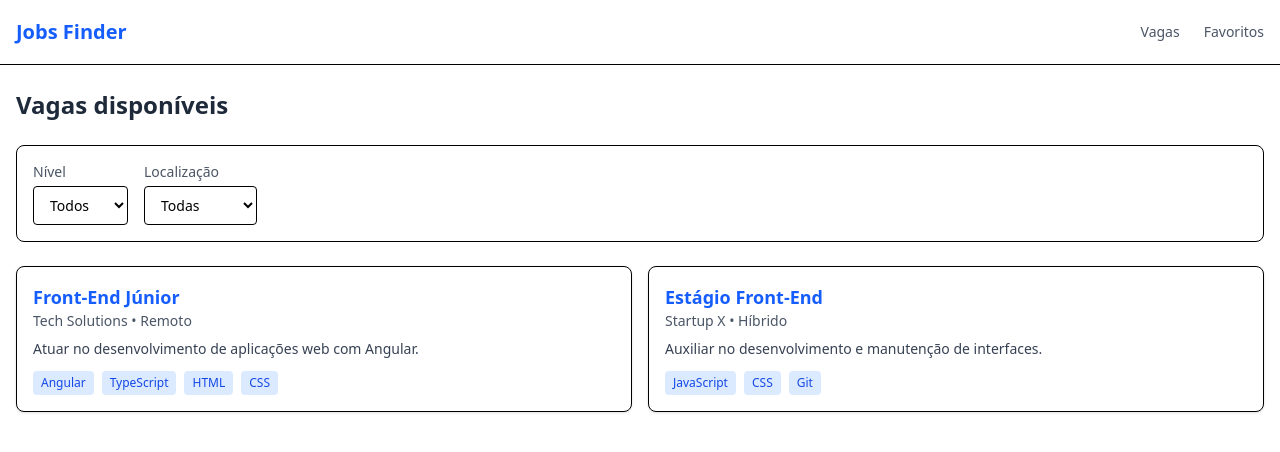
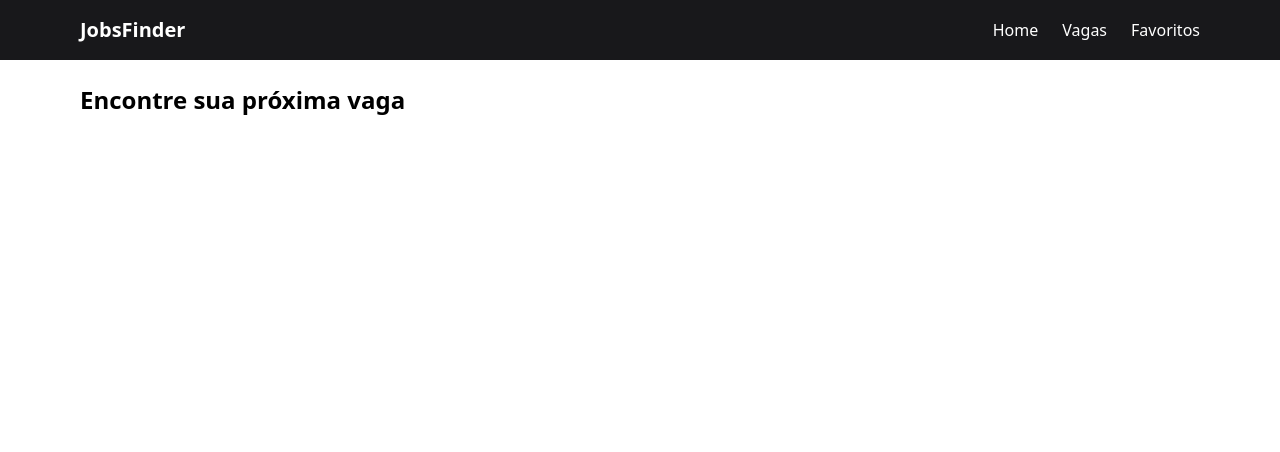
Before and after one commit to GustavoS-Melo/jobs-finder-angular, an Angular app: page / in a window 1280 px wide. Before the commit this address led to /jobs. Shown: the top 452 px of the page. Built offline with nearby package versions, Linux system fonts and the light colour scheme.

Commit message:
feat: setup base structure, layout and initial pages

```diff
--- a/src/app/app.routes.ts
+++ b/src/app/app.routes.ts
@@ -1,13 +1,10 @@
 import { Routes } from '@angular/router';
+import { HomePage } from './pages/home/home';
+import { JobsPage } from './pages/jobs/jobs';
+import { FavoritesPage } from './pages/favorites/favorites';
 
 export const routes: Routes = [
-  {
-    path: '',
-    redirectTo: 'jobs',
-    pathMatch: 'full',
-  },
-  {
-    path: 'jobs',
-    loadChildren: () => import('./features/jobs/pages/jobs.routes').then(m => m.JOBS_ROUTES)
-  },
+  {path: '', component: HomePage},
+  {path: 'jobs', component: JobsPage},
+  {path: 'favorites', component: FavoritesPage},
 ];
--- a/src/app/app.ts
+++ b/src/app/app.ts
@@ -1,12 +1,17 @@
 import { Component, signal } from '@angular/core';
 import { RouterOutlet } from '@angular/router';
 import { HeaderComponent } from './core/layout/header/header';
-import { JobsListComponent } from './features/jobs/pages/jobs-list/jobs-list';
 
 @Component({
   selector: 'app-root',
   standalone:true,
-  imports: [RouterOutlet, HeaderComponent, JobsListComponent],
-  templateUrl: './app.html'
+  imports: [RouterOutlet, HeaderComponent],
+  template: `
+    <app-header />
+    <main class="max-w-6xl mx-auto px-4 py-6">
+      <router-outlet />
+    </main>`
 })
-export class App {}
+export class App {
+  protected readonly title = signal('jobs-finder-angular');
+}
--- a/src/app/core/layout/header/header.ts
+++ b/src/app/core/layout/header/header.ts
@@ -1,10 +1,20 @@
 import { Component } from '@angular/core';
+import { RouterLink } from '@angular/router';
 
 @Component({
   selector: 'app-header',
   standalone:true,
-  templateUrl: './header.html'
+  imports: [RouterLink],
+  template: `<header class="bg-zinc-900 text-white">
+      <div class="max-w-6xl mx-auto px-4 py-4 flex justify-between items-center">
+        <h1 class="text-xl font-bold">JobsFinder</h1>
+
+        <nav class="flex gap-6">
+          <a routerLink="/" class="hover:text-indigo-400">Home</a>
+          <a routerLink="/jobs" class="hover:text-indigo-400">Vagas</a>
+          <a routerLink="/favorites" class="hover:text-indigo-400">Favoritos</a>
+        </nav>
+      </div>
+    </header>`
 })
-export class HeaderComponent {
-
-}
+export class HeaderComponent {}
--- /dev/null
+++ b/src/app/pages/favorites/favorites.ts
@@ -0,0 +1,8 @@
+import { Component } from "@angular/core";
+
+@Component({
+  selector: 'app-favorites',
+  standalone: true,
+  template: `<h2 class="text-2xl font-bold">Vagas Favoritas</h2>`
+})
+export class FavoritesPage {}
--- /dev/null
+++ b/src/app/pages/home/home.ts
@@ -0,0 +1,8 @@
+import { Component } from "@angular/core";
+
+@Component({
+  selector: 'app-home',
+  standalone: true,
+  template: `<h2 class="text-2xl font-bold">Encontre sua próxima vaga</h2>`
+})
+export class HomePage {}
--- /dev/null
+++ b/src/app/pages/jobs/jobs.ts
@@ -0,0 +1,8 @@
+import { Component } from "@angular/core";
+
+@Component({
+  selector: 'app-jobs',
+  standalone: true,
+  template: `<h2 class="text-2xl font-bold">Vagas disponíveis</h2>`
+})
+export class JobsPage {}
```
